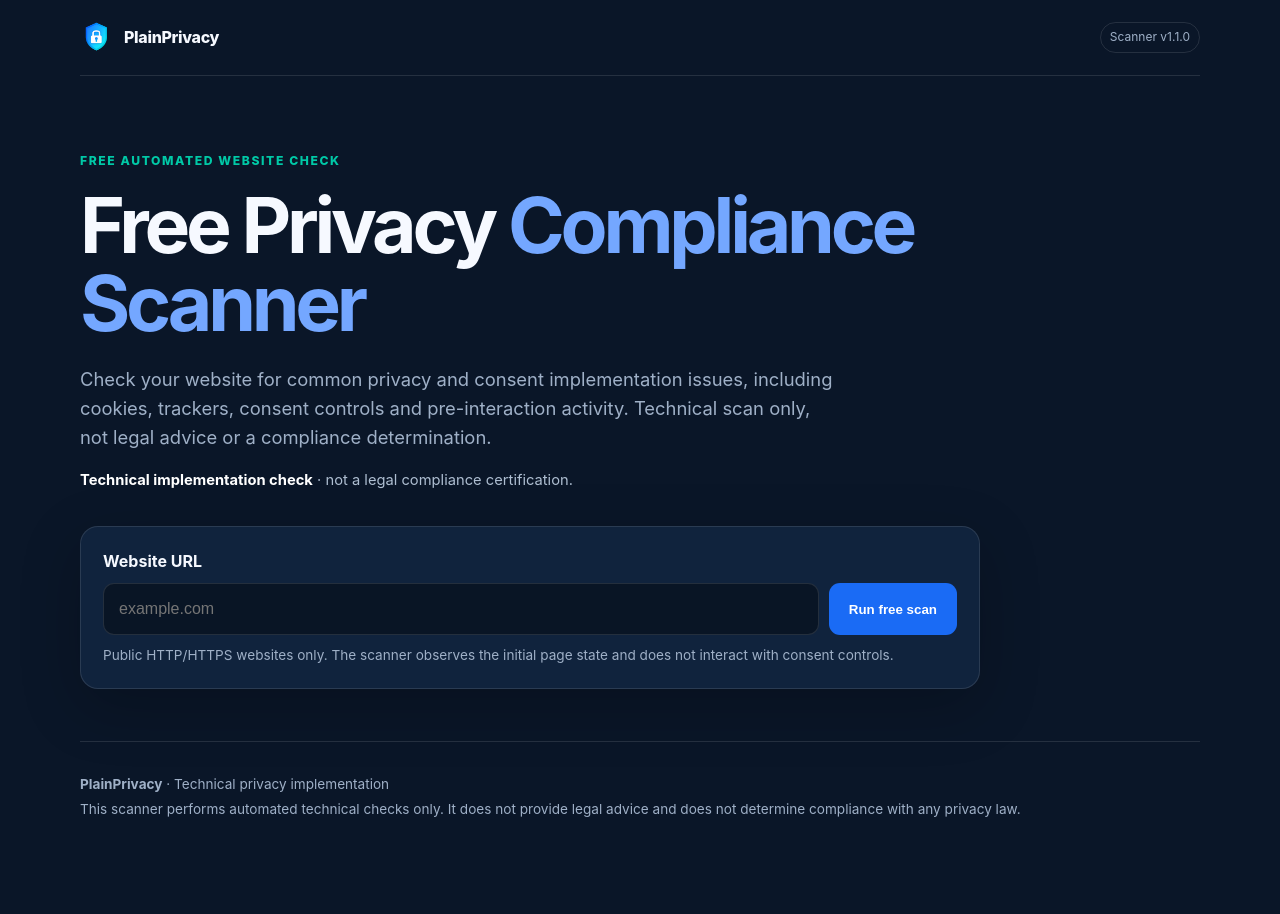
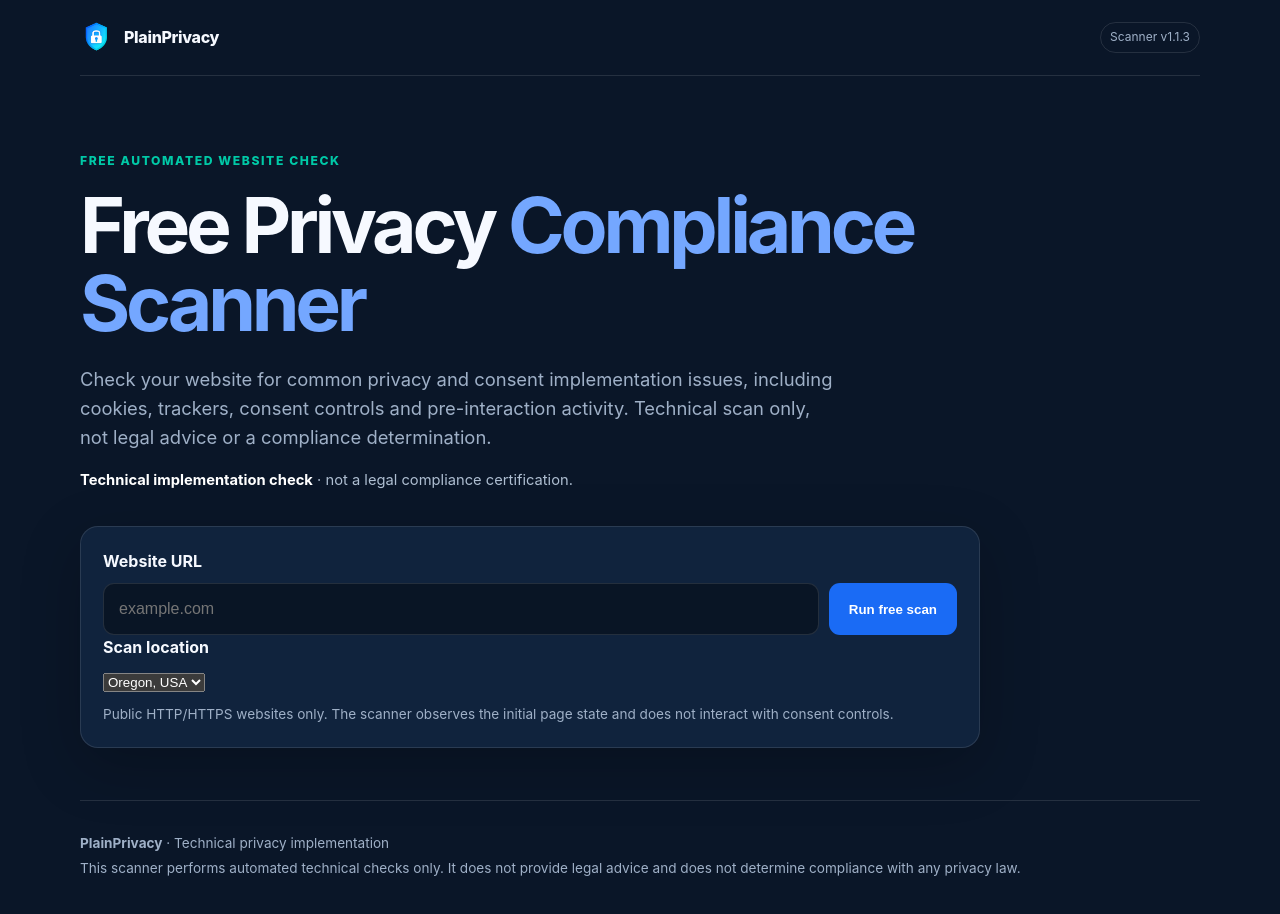
Before and after one commit to syncops24-sketch/plainprivacy-scanner, a website: page public/index.html in a window 1280 px wide. Before the commit the page ends 869 px from the top, so only its background shows below. Drawn offline with Linux system fonts and the light colour scheme.

Commit message:
Add scan location selector

```diff
--- a/public/index.html
+++ b/public/index.html
@@ -37,7 +37,7 @@
     <a class="brand" href="https://plainprivacy.org" aria-label="PlainPrivacy home">
       <img class="brand-logo" src="/plainprivacy-icon.png" alt="" width="34" height="34"><span>PlainPrivacy</span>
     </a>
-    <span class="badge">Scanner v1.1.0</span>
+    <span class="badge">Scanner v1.1.3</span>
   </header>
 
   <main>
@@ -52,6 +52,13 @@
         <div class="input-row">
           <input id="url" name="url" type="text" inputmode="url" autocomplete="url" placeholder="example.com" maxlength="2048" required>
           <button id="scan-button" type="submit">Run free scan</button>
+        </div>
+        <div class="location-row">
+          <label for="scan-location-select">Scan location</label>
+          <select id="scan-location-select" name="location">
+            <option value="us-or">Oregon, USA</option>
+            <option value="de">Germany</option>
+          </select>
         </div>
         <p class="fineprint">Public HTTP/HTTPS websites only. The scanner observes the initial page state and does not interact with consent controls.</p>
       </form>
```
